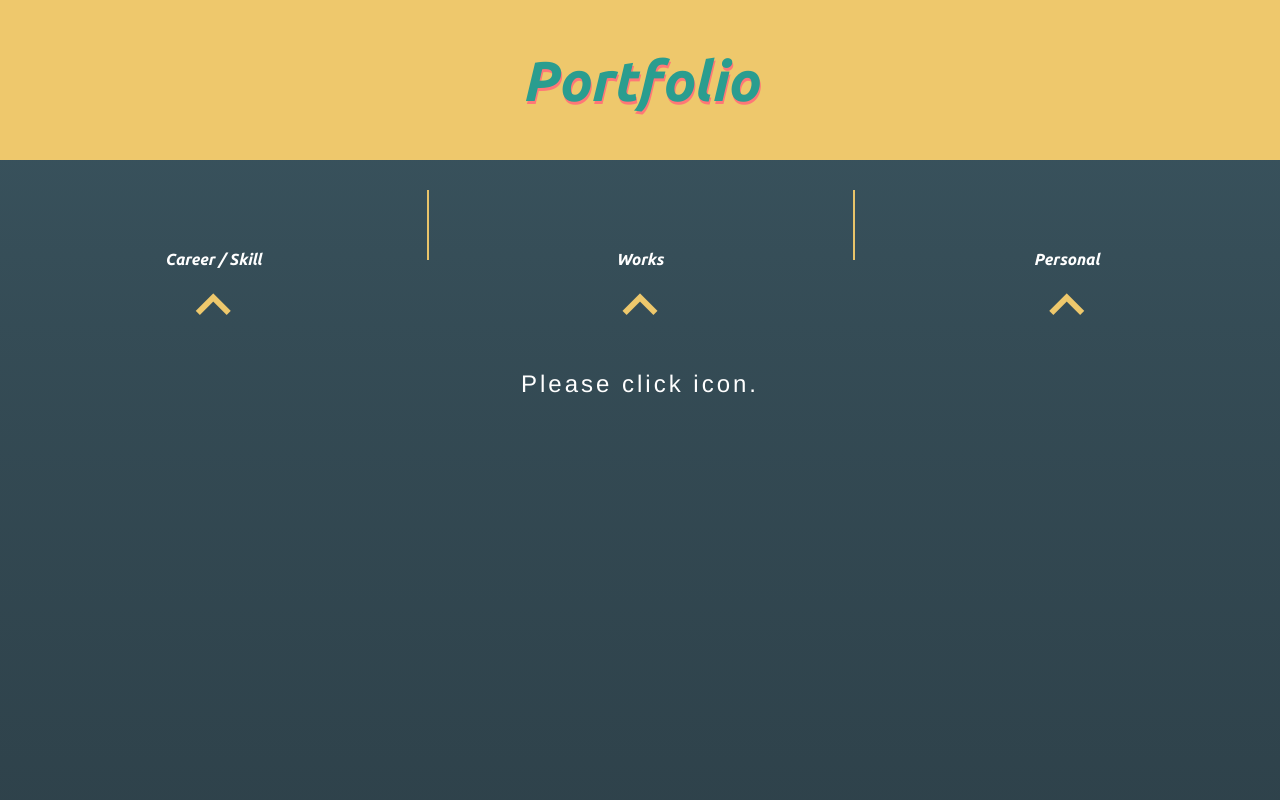
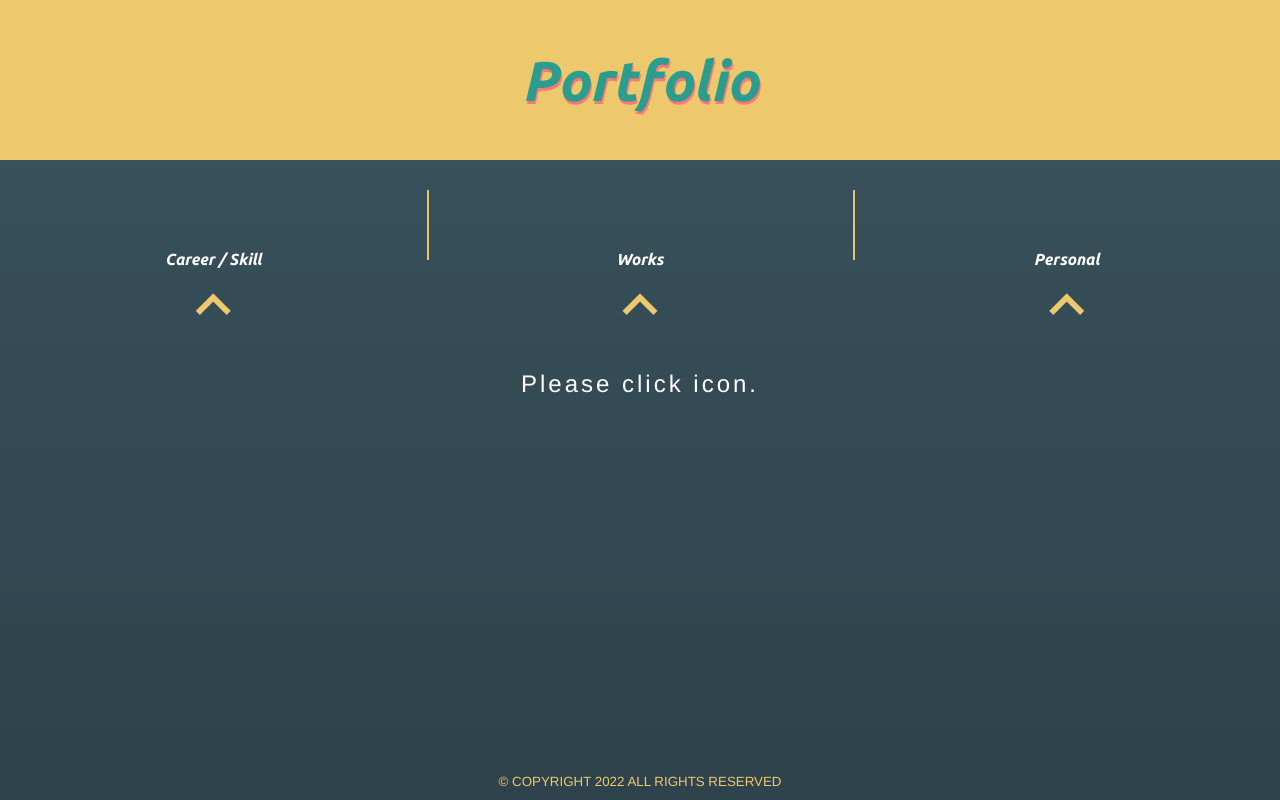
Before and after one commit to kohjean/portfolio, a Vue app: page / in a window 1280 px wide. Built offline with nearby package versions, Linux system fonts and the light colour scheme; what vue-smoothscroll would draw is missing.

Commit message:
footerの追加

```diff
--- a/src/App.vue
+++ b/src/App.vue
@@ -3,16 +3,20 @@
     <header>
       <h1 class="text-center" id="what">Portfolio</h1>
     </header>
-
+    <main>
       <Nav v-on:change-content="changeContent" />
-
       <section id="suggest-section">
         <Suggest v-show="suggestShow" />
       </section>
-
       <section id="main-contents">
         <component :is="currentContent" v-on:change-content="changeContent" />
       </section>
+    </main>
+    <footer>
+      <p>
+        <small>© COPYRIGHT {{ latestYear }} ALL RIGHTS RESERVED</small>
+      </p>
+    </footer>
   </div>
 </template>
 
@@ -35,7 +39,7 @@ export default {
   },
   data() {
     return {
-      latestDay: "2022 / 2/ 21",
+      latestYear: new Date().getFullYear(),
       currentContent: "Wait",
       suggestShow: false,
     };
@@ -65,6 +69,6 @@ export default {
 <style lang="scss">
 @import url("https://cdn.jsdelivr.net/gh/konpa/devicon@master/devicon.min.css");
 @import url("https://fonts.googleapis.com/icon?family=Material+Icons");
-@import url('https://fonts.googleapis.com/css2?family=Lobster&family=Ubuntu:ital,wght@1,700&display=swap');
+@import url("https://fonts.googleapis.com/css2?family=Lobster&family=Ubuntu:ital,wght@1,700&display=swap");
 @import "./assets/css/main";
 </style>
--- a/src/assets/css/main.scss
+++ b/src/assets/css/main.scss
@@ -37,7 +37,6 @@ a {
 
 body {
   margin: 0;
-  min-height: 100vh;
   background: linear-gradient(#264653e3, 30%, #152b35e3);
   font-family: "Helvetica Neue", "Helvetica", "Hiragino Sans",
     "Hiragino Kaku Gothic ProN", "Arial", "Yu Gothic", "Meiryo", sans-serif;
@@ -49,13 +48,33 @@ body {
 // end base style CSS
 
 #container {
+  min-height: 100vh;
   width: 100%;
+  display: flex;
+  flex-direction: column;
+  align-items: stretch;
+}
+
+main {
+  flex-grow: 1;
+}
+header,
+main,
+footer {
+  flex-shrink: 0;
 }
 
 header {
   height: 16rem;
   background-color: $main-color;
   position: relative;
+}
+
+footer {
+  font-size: 1.6rem;
+  color: $main-color;
+  text-align: center;
+  padding-bottom: 1rem;
 }
 
 #what {
--- a/src/components/Works.vue
+++ b/src/components/Works.vue
@@ -21,7 +21,16 @@
             href="https://kohjean.github.io/markdown-to-fishborn-chart-converter/"
             target="_blank"
           >
-            Github Pages</a
+            Deploy Pages</a
+          >
+        </p>
+        <p>
+          <i class="devicon-github-original colored"></i>
+          <a
+            href="https://github.com/kohjean/markdown-to-fishborn-chart-converter"
+            target="_blank"
+          >
+            Repository</a
           >
         </p>
       </div>
```
Lines whose indentation alone changed are shown as unchanged.
